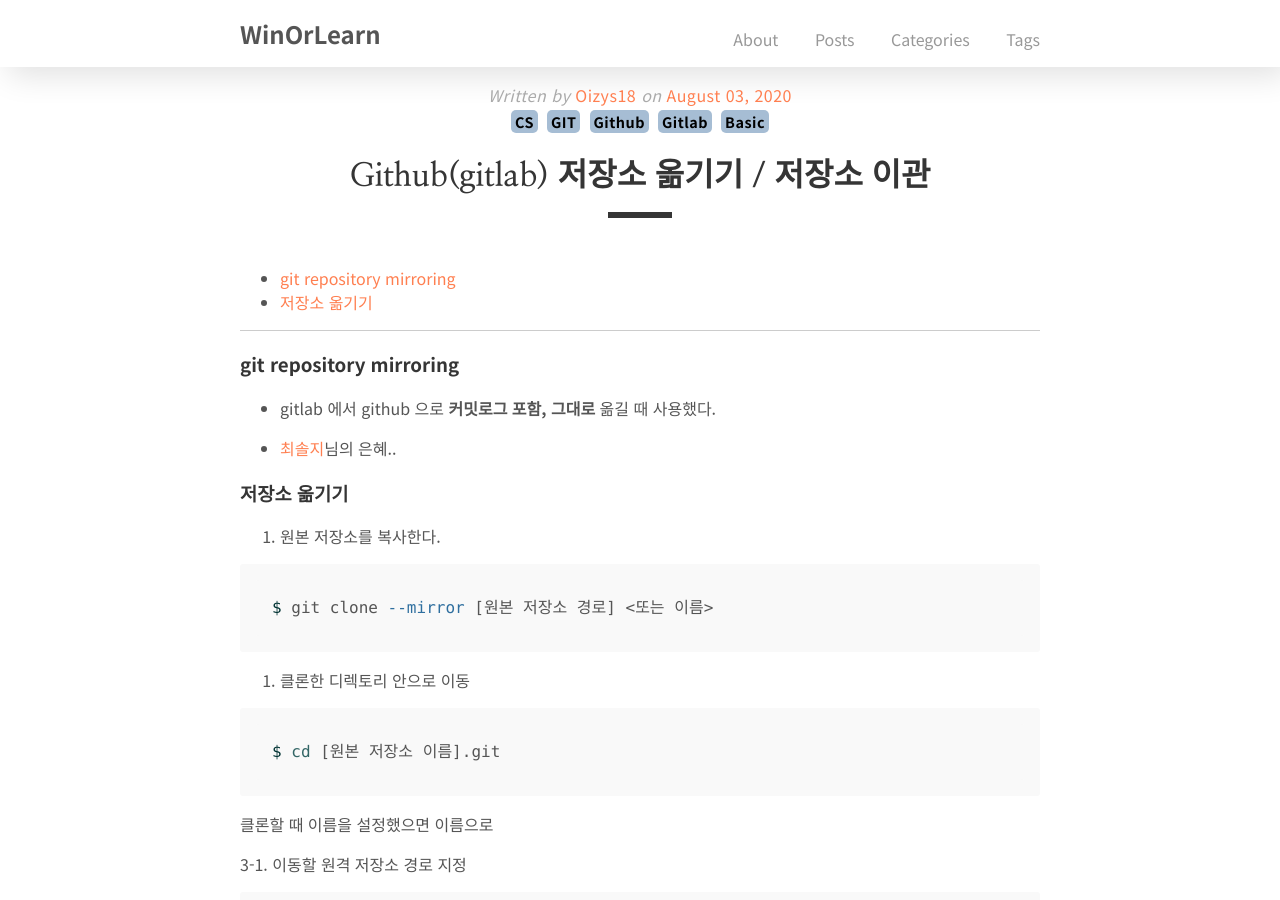
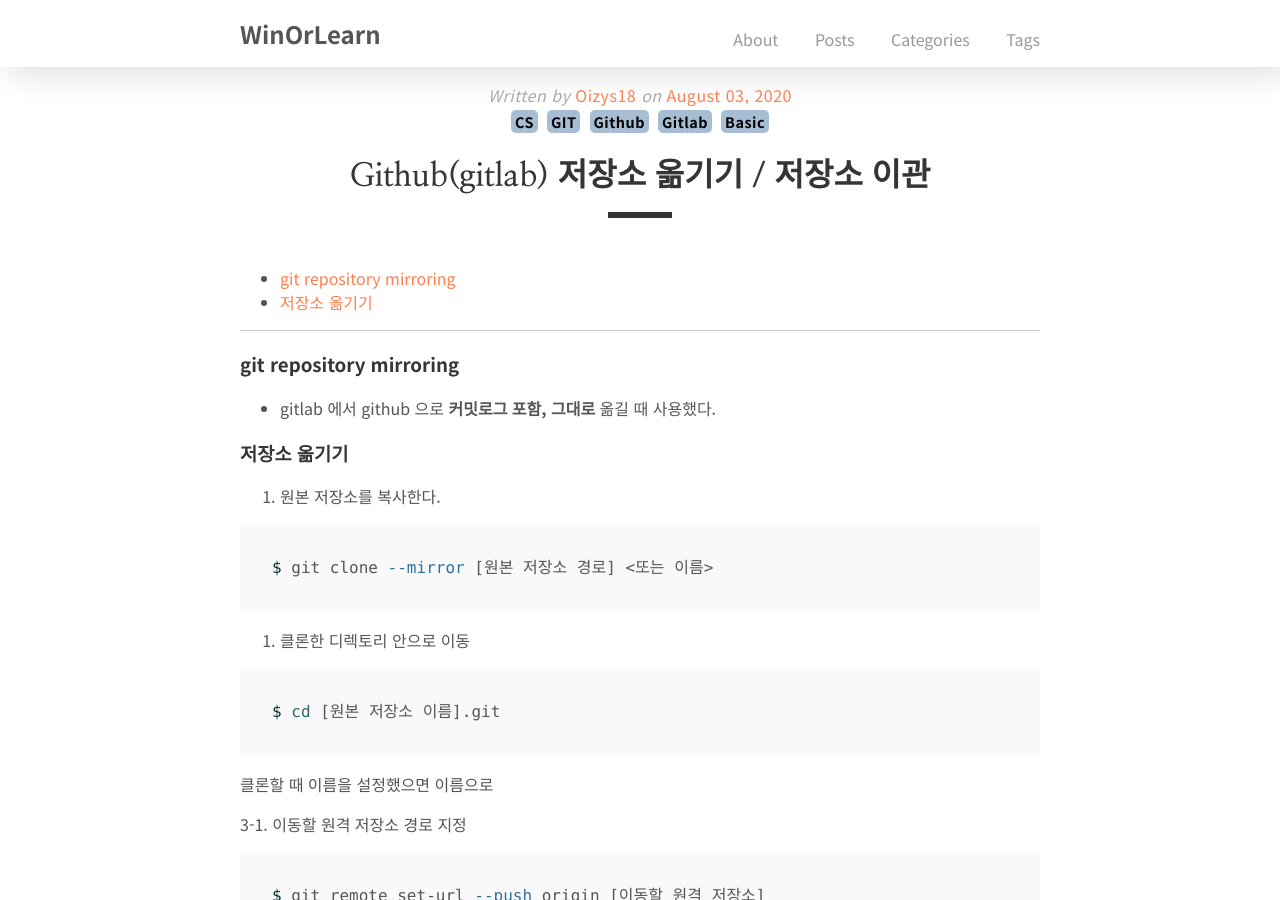
Before and after one commit to Oizys18/blog_depreciated, a Jekyll site: the page built from _posts/GIT/2020-08-03-Git-mirroring.md, in a window 1280 px wide and 900 px high. Built offline with Jekyll 4.4.1, drawn with Linux system fonts in a browser that asks for light colours; comment, search, counter and statistics services are not loaded.

Commit message:
Mod git mirroring

```diff
--- a/_posts/GIT/2020-08-03-Git-mirroring.md
+++ b/_posts/GIT/2020-08-03-Git-mirroring.md
@@ -14,8 +14,6 @@ tags: [CS,GIT,Github,Gitlab,Basic]
 
 - gitlab 에서 github 으로 **커밋로그 포함, 그대로** 옮길 때 사용했다.
 
-
-- [최솔지](https://github.com/soulgchoi)님의 은혜..
 
 ### 저장소 옮기기
 
```
